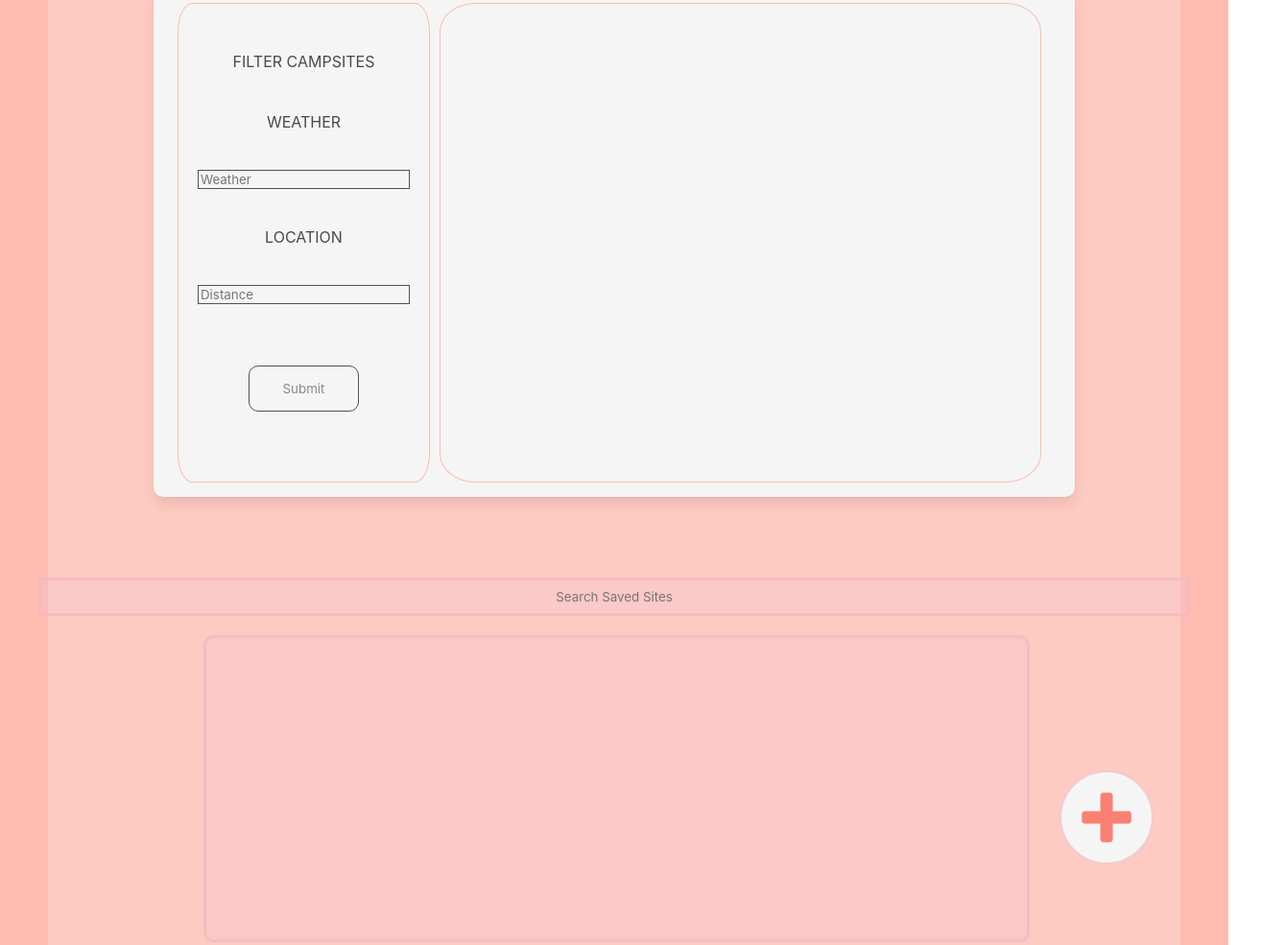
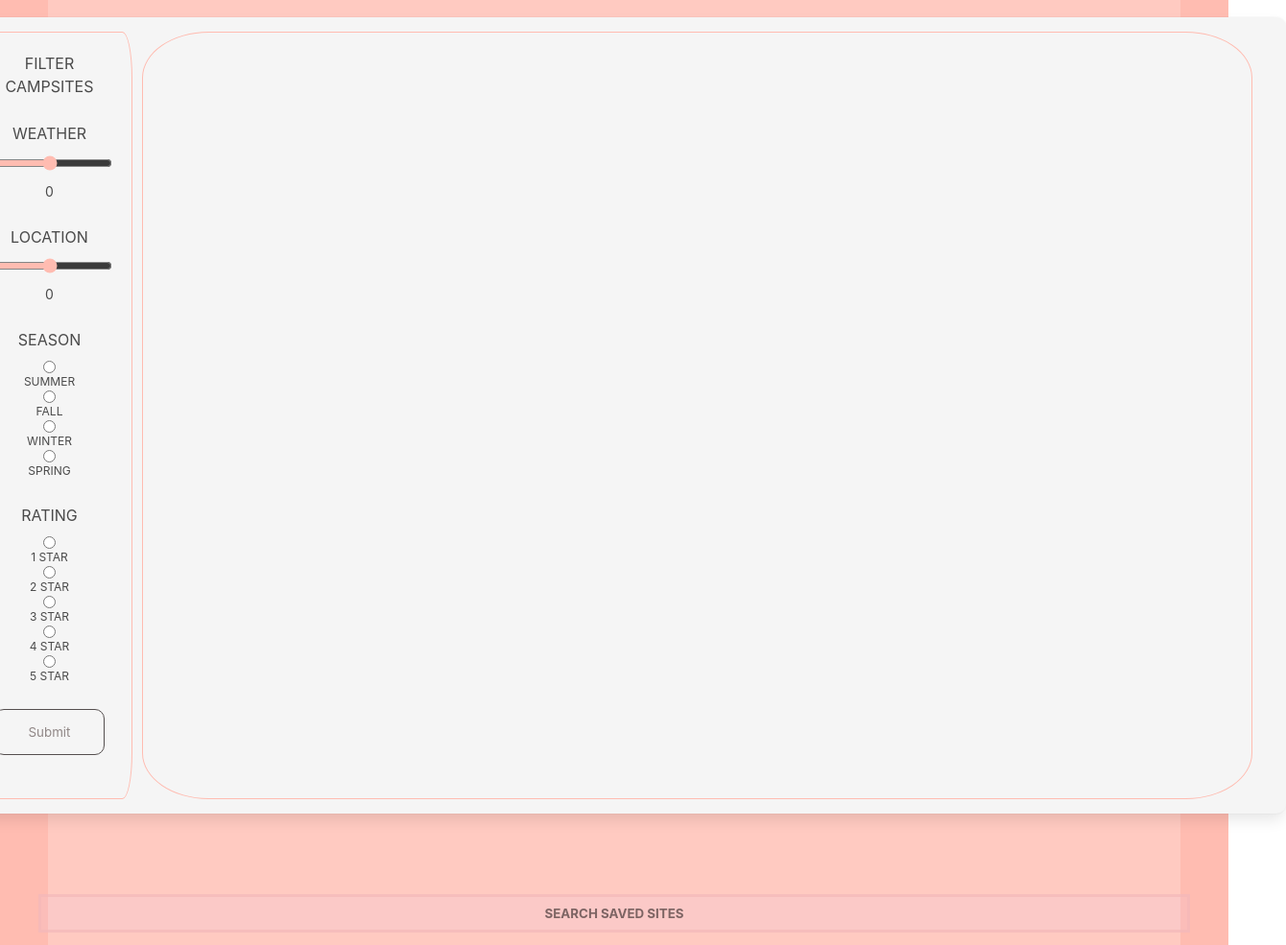
Before and after one commit to MichaelSinn/camping-journal, a plain HTML site: page index.html in a window 1280 px wide. Shown: the part 1296-2281 px from the top of the page at 96% size, 1340 px wide, since content can reach past the window. Drawn offline with nearby package versions, Linux system fonts and the light colour scheme; a script that the page names is missing.

Commit message:
Created filter form in HTML

```diff
--- a/assets/css/style.css
+++ b/assets/css/style.css
@@ -28,6 +28,7 @@ h3 {
 
 /* Aligns all text within the header class */
 .header {
+    position: relative;
     color: black;
     display:flex;
     flex-direction: column;
@@ -38,6 +39,7 @@ h3 {
 
 /* Formats the letters inside the <span></span> that are nested inside the h1 */
 .header span {
+    position: relative;
     color:whitesmoke;
 }
 
@@ -79,6 +81,8 @@ nav img {
 
 /* Navbars opaciy level */
 .card {
+    position: relative;
+    color: black;
     opacity: 0.3;
 }
 
@@ -94,9 +98,10 @@ nav img {
     background-color: whitesmoke;
     border-radius: 10px;
     padding: 15px 25px;
-    max-width: 800px;
+    max-width: 200px;
     display: flex;
     flex-direction: column;
+    flex-wrap: wrap;
     text-align: center;
     text-transform: uppercase;
     margin: 40px 40px 10px;
@@ -113,19 +118,42 @@ nav img {
 }
 
 .filter {
-    flex-direction: column;
+    accent-color: #ffbcb1;
+    flex-direction: row;
     flex-wrap: wrap;
 }
 
+.ratings, .seasons {
+    display:flex;
+    flex-direction: column;
+    font-size: 12px;
+}
+
+#weather, #location, #rating, #season {
+    margin-top: 15px;
+}
+
+#weatherValue, #locationValue {
+    font-size: 14px;
+}
+
+input::placeholder {
+    font-weight: bold;
+    opacity: 0.5;
+    color: black;
+}
 /* Centers the text within the footer */
 footer {
     font-size: 18px;
+    font-weight: bold;
+    opacity: 0.5;
+    color: black;
     text-align: center;
     padding-bottom: 30px;
 }
 /*---------------------------------------------------- Buttons --------------------------------------------------*/
 /* Styles the buttons used in the application, adds smooth transition when hovering over*/
-.view-button, .start-button {
+.submit-button, .start-button {
     background-color: whitesmoke;
     border: 0.5px solid rgb(85, 79, 79);
     border-radius: 10px;
@@ -138,8 +166,9 @@ footer {
 }
 
 .start-button {
-    background-color: rgb(224, 207, 207);
-    border: 0.5px solid #ffbcb1;
+    position: relative;
+    background-color: whitesmoke;
+    border: 0.5px solid black;
     color: #918887;
     font-weight: bolder;
 }
@@ -206,7 +235,7 @@ footer {
 }
 
 /* Styles the plus icon to add a site */
-.add-site{
+.add-site {
     display: flex;
     background-color: whitesmoke;
     border:3px solid #f5b8b8af;;
@@ -228,7 +257,8 @@ footer {
 }
 
 /* Styles border of the below ID */
-#new-site-form{
+#new-site-form {
+  text-align: center;
   outline: solid 1px rgba(150, 155, 150, 0.452);
   border-radius: 10px 10px 10px 10px;
 }
@@ -262,18 +292,13 @@ fieldset{
     border: 0.5px solid rgb(85, 79, 79)
 }
 
+
+/*----------------------------------------- Button/TextBox Transitions ------------------------------------ */
 /* Changes background color of buttons when hovering over them */
-.view-button:hover, .view-button:focus {
-    background-color: #ffbcb1;
-    color:whitesmoke;
+.submit-button:hover, .submit-button:focus {
+    background-color: whitesmoke;
+    border: 2px solid #ffbcb1;
     cursor: pointer;
-}
-
-/* Creates interaction with the user */
-/* When hovering over each  section, the section will gain a border outline */
-.filter:hover, .filterMap:hover {
-    border: 3px solid #ffbcb1;
-    transform: translateY(-0.25em);
 }
 
 .site:hover {
@@ -283,10 +308,21 @@ fieldset{
 
 .add-site:hover, .add-site:focus{
     border:3px solid #ffbcb1;
+    outline: whitesmoke;
+}
+.add-site:active {
+    background-color: whitesmoke;
 }
 .site-body button:hover{
     background-color: #117a57;
 }
+
+#search-sites:hover, #search-sites:focus {
+    background-color: whitesmoke;
+    border: none;
+    outline: 2px solid #ffbcb1;
+}
+
 
 /*------------------------------------------------- Scroll Wheels ----------------------------------------------*/
 #selected-sites{
@@ -343,18 +379,15 @@ fieldset{
     text-align: center;
 }
 
-#search-sites:hover, #search-sites:focus {
-    background-color: whitesmoke;
-    border: 3px solid #ffbcb1;
-}
 /*----------------------------------------------------- Media Query --------------------------------------------------*/
 /* Once the users screen is 900px or greater, this code will run */
 /* Changes the flex-direction of the panel class to rows from columns */
 /* Adjusts the margins to format cleaner for larger screen dimensions */
 @media (min-width: 900px) {
     .panel {
-        max-width: 960px;
+        max-width: 1400px;
         flex-direction: row;
+        flex-wrap:nowrap;
     }
     .filter {
         display: flex;
@@ -375,7 +408,7 @@ fieldset{
         margin-right: 10px;
     }
     #map {
-        height: 500px;
+        height: 800px;
         width: 1500px;
     }
     main {
--- a/index.html
+++ b/index.html
@@ -84,11 +84,39 @@
     <section id='container' class='panel'>
         <form class='filter'>
             <h2>Filter Campsites</h2>
-            <label for="filter-weather">Weather</label>
-            <input id='filter-weather' type='text' placeholder='Weather'/>
-            <label for="filter-location">Location</label>
-            <input id='filter-location' type='text' placeholder='Distance'/>
-            <button id='search-btn' class='view-button'>Submit</button>
+            <label for="filter-weather" id="weather">Weather</label>
+            <input id='filter-weather' type='range' min="-40" max="40" oninput="weatherValue.innerText = this.value"/>
+            <p id="weatherValue">0</p>
+            <label for="filter-location" id="location">Location</label>
+            <input id='filter-location' type='range' min="0" max="5500" step="50" oninput="locationValue.innerText = this.value" />
+            <p id="locationValue">0</p>
+
+            <legend id="season">Season</legend>
+            <div class="seasons">
+                <input id="filter-season" name="season" type="radio"  value='Summer'/>
+                <label for="filter-season">Summer</label>
+                <input id="filter-season" name="season" type="radio"  value='Fall'/>
+                <label for="filter-season">Fall</label>
+                <input id="filter-season" name="season" type="radio"  value='Winter'/>
+                <label for="filter-season">Winter</label>
+                <input id="filter-season" name="season" type="radio"  value='Spring'/>
+                <label for="filter-season">Spring</label>
+            </div>
+
+            <legend id="rating">Rating</legend>
+            <div class="ratings">
+                <input id="filter-season" name="rating" type="radio"  value='1 Star'/>
+                <label for="filter-season">1 Star</label>
+                <input id="filter-season" name="rating" type="radio"  value='2 Star'/>
+                <label for="filter-season">2 Star</label>
+                <input id="filter-season" name="rating" type="radio"  value='3 Star'/>
+                <label for="filter-season">3 Star</label>
+                <input id="filter-season" name="rating" type="radio"  value='4 Star'/>
+                <label for="filter-season">4 Star</label>
+                <input id="filter-season" name="rating" type="radio"  value='5 Star'/>
+                <label for="filter-season">5 Star</label>
+                <button id='search-btn' class='submit-button'>Submit</button>
+            </div>
         </form>
 
         <!-- Map is connected and displayed using the Google Maps API -->
@@ -98,7 +126,7 @@
     </section>
 
     <div>
-        <input id='search-sites' type="text" placeholder="Search Saved Sites"/>
+        <input id='search-sites' type="text" placeholder="SEARCH SAVED SITES"/>
     </div>
     <!-- Contains the users saved sites, populated through JS function -->
     <section id='selected-sites' class='saved-sites'>
```
